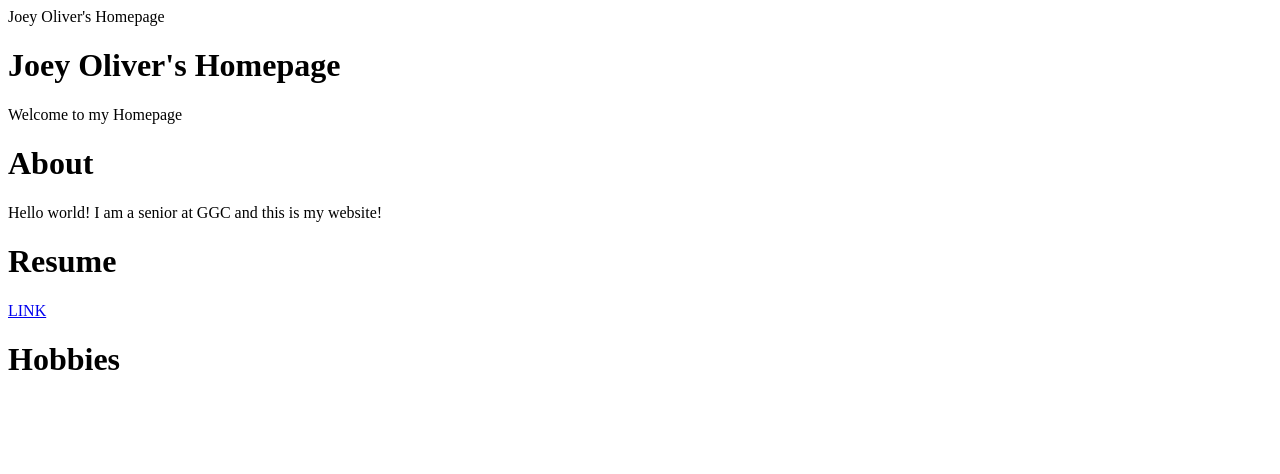
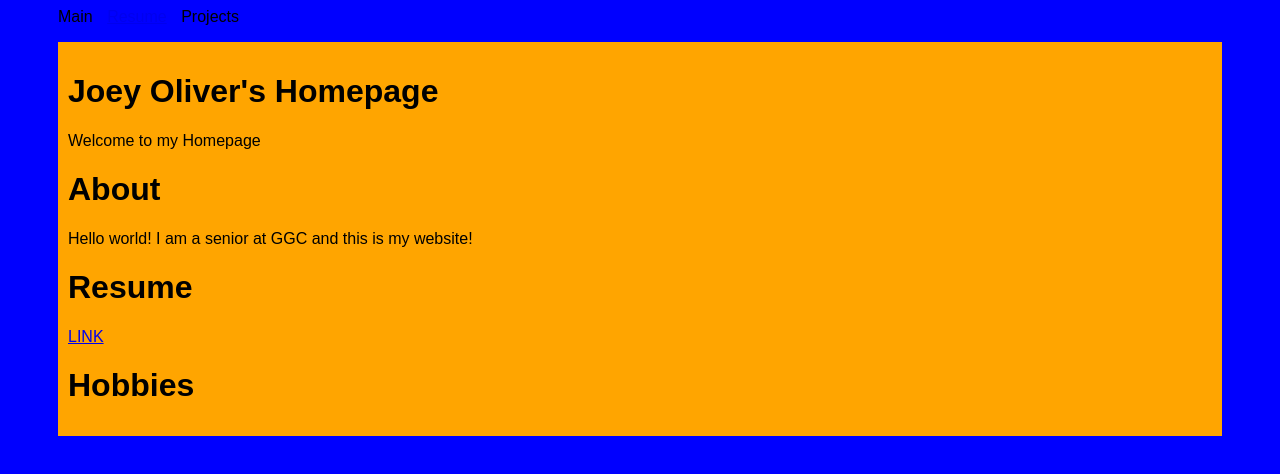
Before and after one commit to Joliver1/Joliver1.github.io, a plain HTML site: page index.html in a window 1280 px wide. Drawn offline with Linux system fonts and the light colour scheme.

Commit message:
added css formating

```diff
--- /dev/null
+++ b/css/main.css
@@ -0,0 +1,19 @@
+body
+{
+    background-color:blue;
+    font-family:arial;
+}
+
+.container{
+    margin-top:10px;
+    margin-bottom:50px;
+    margin-right:50px;
+    margin-left:50px;
+    background-color:orange;
+    padding:10px 10px 10px 10px;
+}
+
+.nav li{
+    display:inline;
+    margin-left:10px;
+}
--- a/index.html
+++ b/index.html
@@ -1,9 +1,18 @@
 <html>
     <head>
-        Joey Oliver's Homepage
+       <title>Joey Oliver's Homepage</title>
+       <link rel="stylesheet" type="text/css" href="css/main.css"/>
     </head>
 
     <body>
+        <div class = "nav">
+        <ul>
+            <li>Main</li>
+            <li><a href="resume.html">Resume</a></li>
+            <li>Projects</li>
+        </ul>
+        </div>
+         <div class = "container">
         <h1> Joey Oliver's Homepage</h1>
         <p>Welcome to my Homepage</p>
 
@@ -14,6 +23,9 @@
         <a href="resume.html">LINK</a>
 
         <h1>Hobbies</h1>
+
+
+        </div>
     </body>
 
 </html>
```
Also changed, not shown: resume.html (+3 -1 lines).
